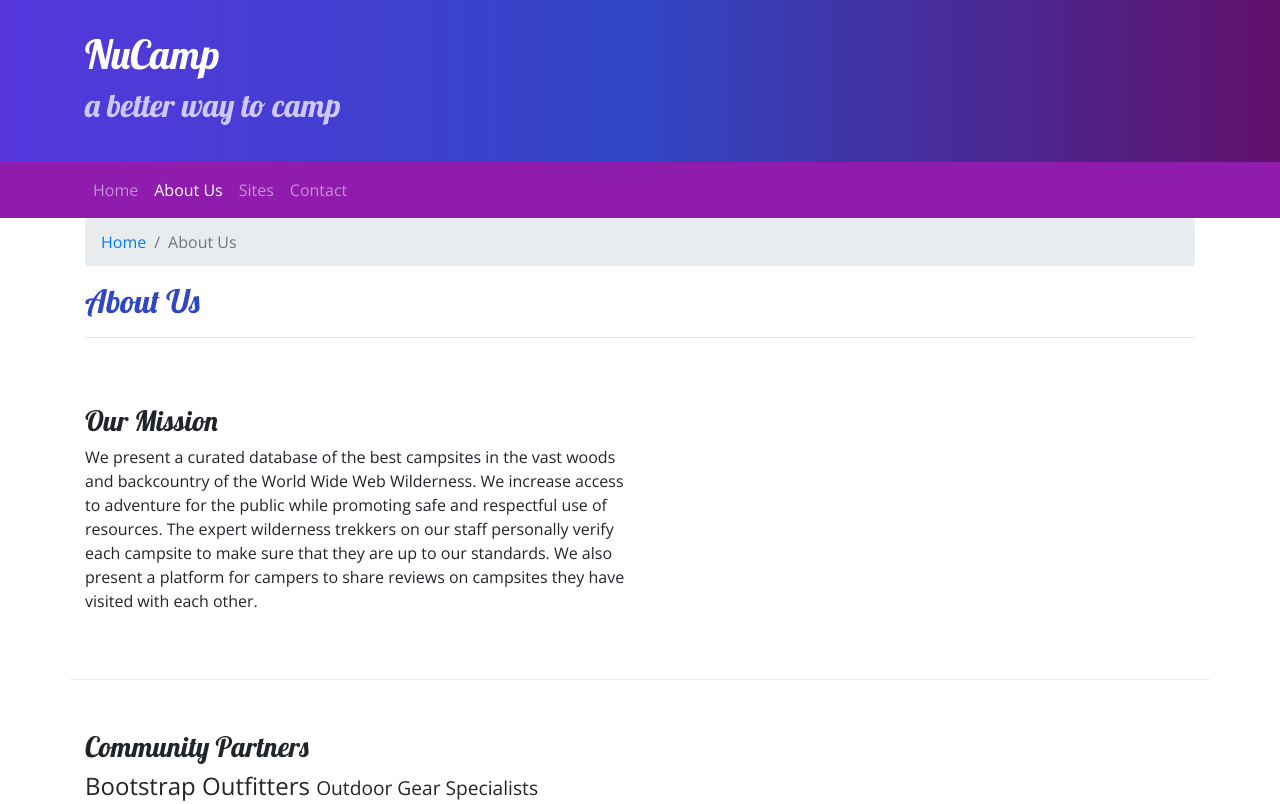
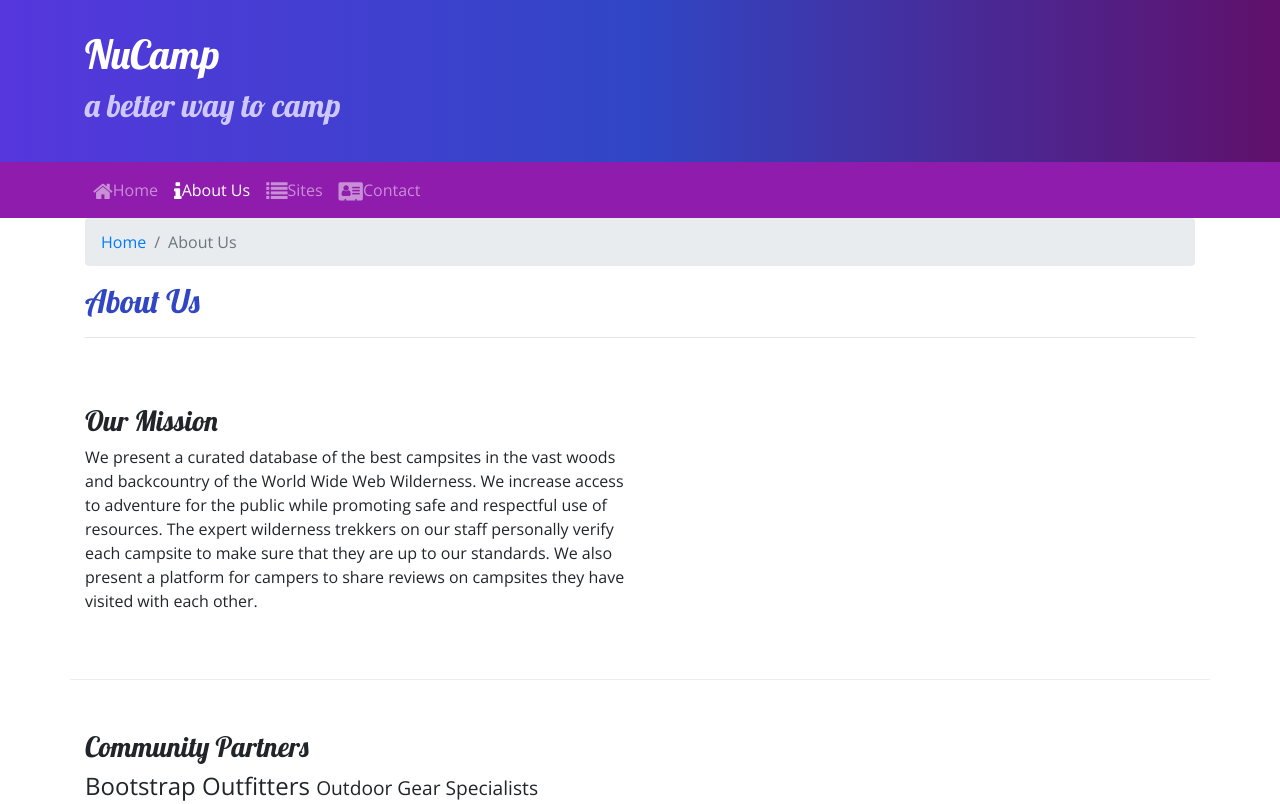
Before and after one commit to amad3usz/curly-guacamole, a website: page aboutus.html in a window 1280 px wide. Shown: the top 804 px of the page. Drawn offline with nearby package versions, Linux system fonts and the light colour scheme.

Commit message:
Icon Fonts

```diff
--- a/aboutus.html
+++ b/aboutus.html
@@ -35,10 +35,10 @@
             </button>
             <div class="collapse navbar-collapse" id="nucampNavbar">
                 <ul class="navbar-nav">
-                    <li class="nav-item"><a class="nav-link" href="index.html">Home</a></li>
-                    <li class="nav-item active"><a class="nav-link" href="#">About Us</a></li>
-                    <li class="nav-item"><a class="nav-link" href="#">Sites</a></li>
-                    <li class="nav-item"><a class="nav-link" href="#">Contact</a></li>
+                    <li class="nav-item"><a class="nav-link" href="index.html"><i class="fa fa-home fa-lg"></i>Home</a></li>
+                    <li class="nav-item active"><a class="nav-link" href="#"><i class="fa fa-info fa-lg"></i>About Us</a></li>
+                    <li class="nav-item"><a class="nav-link" href="#"><i class="fa fa-list fa-lg"></i>Sites</a></li>
+                    <li class="nav-item"><a class="nav-link" href="#"><i class="fa fa-address-card fa-lg"></i>Contact</a></li>
                 </ul>
             </div>
         </div>
```
